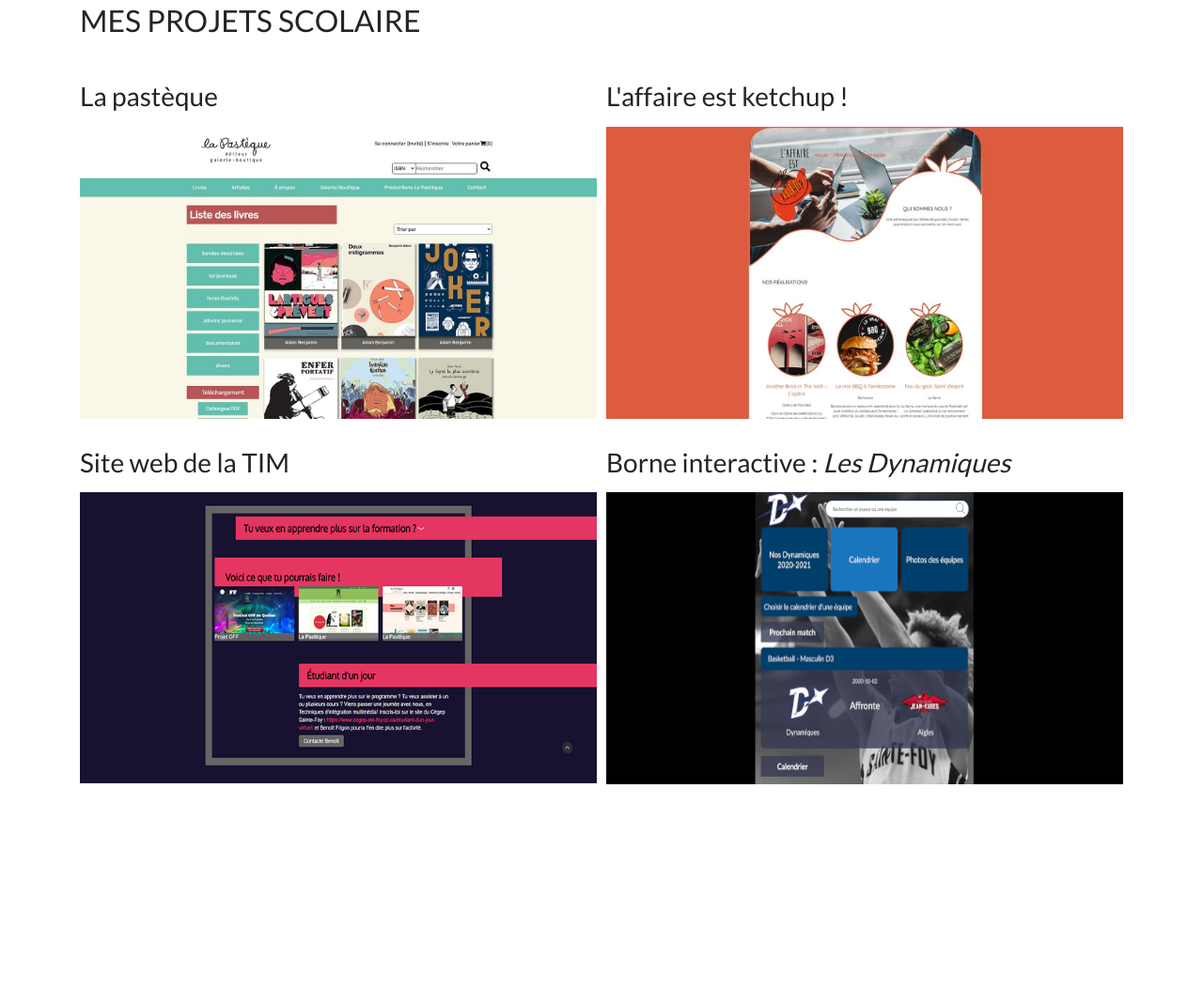
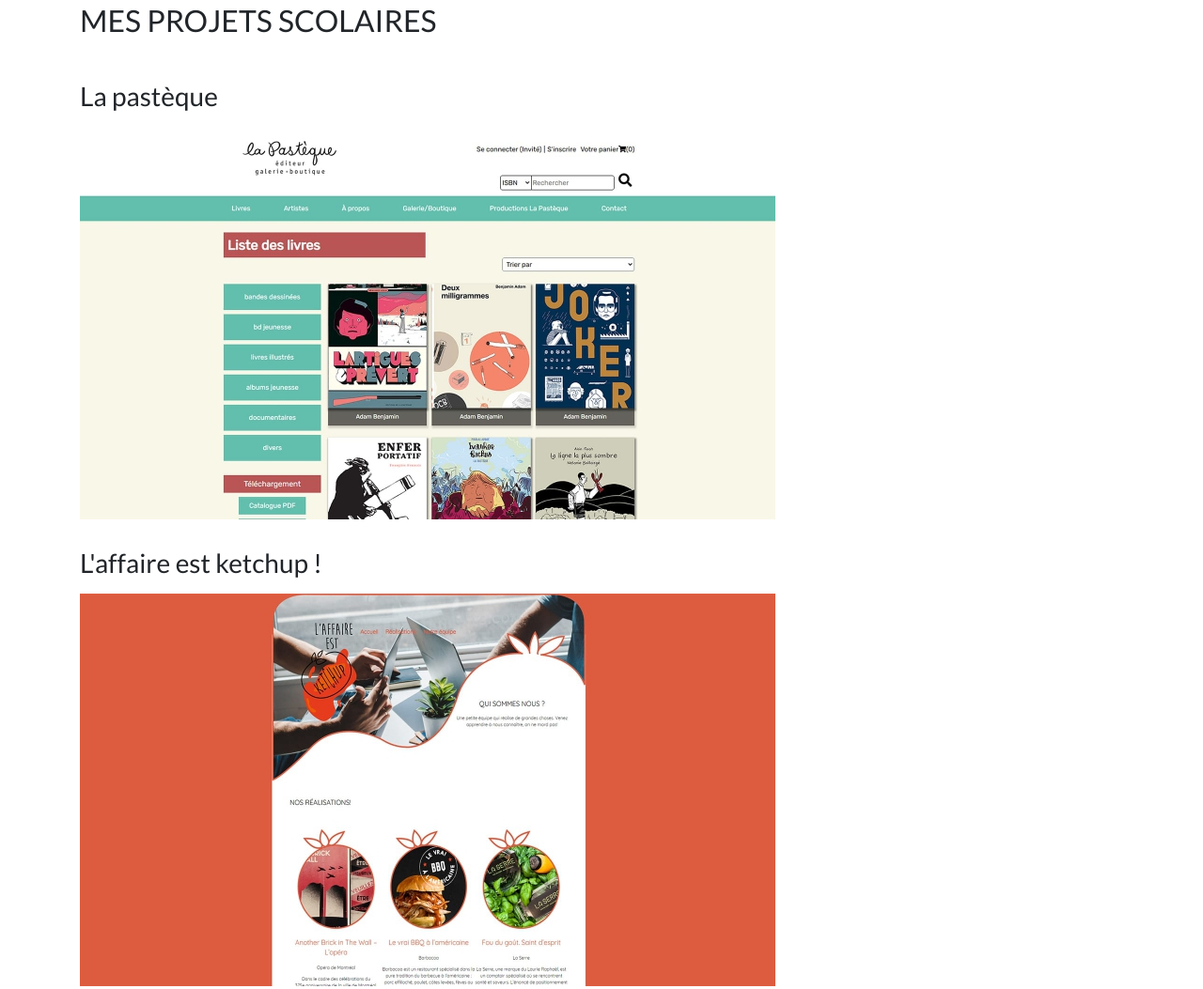
Before and after one commit to jonathancollard/jonathancollard.github.io, a plain HTML site: page index.html in a window 1280 px wide. Shown: the part 854-1907 px from the top of the page at 94% size. Before the commit the page ends 1719 px from the top, so only its background shows below. Drawn offline with nearby package versions, Linux system fonts and the light colour scheme; files whose address does not match are found by name.

Commit message:
Update index.html

```diff
--- a/index.html
+++ b/index.html
@@ -13,6 +13,8 @@
   <link rel="stylesheet" href="https://cdn.jsdelivr.net/npm/bootstrap@4.5.3/dist/css/bootstrap.min.css" integrity="sha384-TX8t27EcRE3e/ihU7zmQxVncDAy5uIKz4rEkgIXeMed4M0jlfIDPvg6uqKI2xXr2" crossorigin="anonymous">
   <style>@import url('https://fonts.googleapis.com/css2?family=Lato&display=swap');</style>
   <style>@import url('https://fonts.googleapis.com/css2?family=Lato&display=swap');</style>
+  <!-- <link rel="shortcut icon" type="image/png" href="<?php echo get_template_directory_uri();?>/images/favicon-32x32.png"/>
+  <script src="https://kit.fontawesome.com/45ab3eb1c1.js" crossorigin="anonymous"></script> -->
 </head>
 <body>
 
@@ -69,12 +71,12 @@
   </div>
 
 <div class="container">
-  <h2>Mes projets scolaire</h2>
+  <h2>Mes projets scolaires</h2>
   <div class="zoneProjet">
     <div>
       <h3>La pastèque</h3>
       <div class="img_content">
-        <img src="img/prj8_01_w1480-740x418.jpg" alt="" width="550px">
+        <img src="img/prj8_01_w1480-740x418.jpg" alt="" class="img_projet">
         <div class="over">
             <div class="over_text">Voici un site web qui a été réalisé en équipe avec l’approche MVC. Le but du projet était de nous initier au monde du e-commerce. Nous devions créer un site web transactionnel pour l’éditeur : La Pastèque. Le site permet de rechercher, d'acheter, ainsi que de consulter les informations sur plus d’une centaine de livres et d’artistes.</div>
         </div>
@@ -84,7 +86,7 @@
     <div>
       <h3>L'affaire est ketchup !</h3>
       <div class="img_content">
-        <img src="img/prj14_01_w1480-740x418.jpg" alt="" width="550px">
+        <img src="img/prj14_01_w1480-740x418.jpg" alt="" class="img_projet">
         <div class="over">
             <div class="over_text">Mes coéquipiers et moi devions concevoir une agence web fictive. C'était la première fois que nous utilisions WordPress. Ce projet a pratiquement été réalisé entièrement à distance, nous avons dû nous adapter rapidement à une nouvelle façon de travailler. Depuis, le télétravail fait parti de mon quotidien. </div>
         </div>
@@ -95,7 +97,7 @@
     <div>
       <h3>Site web de la TIM</h3>
       <div class="img_content">
-      <img src="img/timcsf_petit.png" alt="" width="550px" height="310px">
+      <img src="img/timcsf_petit.png" alt="" class="img_projet">
         <div class="over">
           <div class="over_text">Dans le cadre de mon projet final, j'avais comme mandat de faire le site web promotionnel de la technique en intégration multimédia (TIM). J'ai conçu entièrement ce site, de la conception graphique jusqu'à la programmation.</div>
         </div>
@@ -105,7 +107,7 @@
     <div>
       <h3>Borne interactive : <em>Les Dynamiques</em></h3>
       <div class="img_content">
-      <img src="img/borne_grand.png" alt="" width="550px" height="310.66px">
+      <img src="img/borne_grand.png" alt="" class="img_projet">
       <div class="over">
         <div class="over_text">Dans le cadre d'un projet pour l'équipe sportive <em>Les Dynamiques</em> du cégep de Sainte-Foy, j'avais comme mandat de réfléchir aux étapes de conception d'une borne intéractive. Celle-ci serait utilisée par les étudiants du Cégep pour avoir accès aux prochains événements, au calendrier et aux statistiques des joueurs.</div>
       </div>
```
